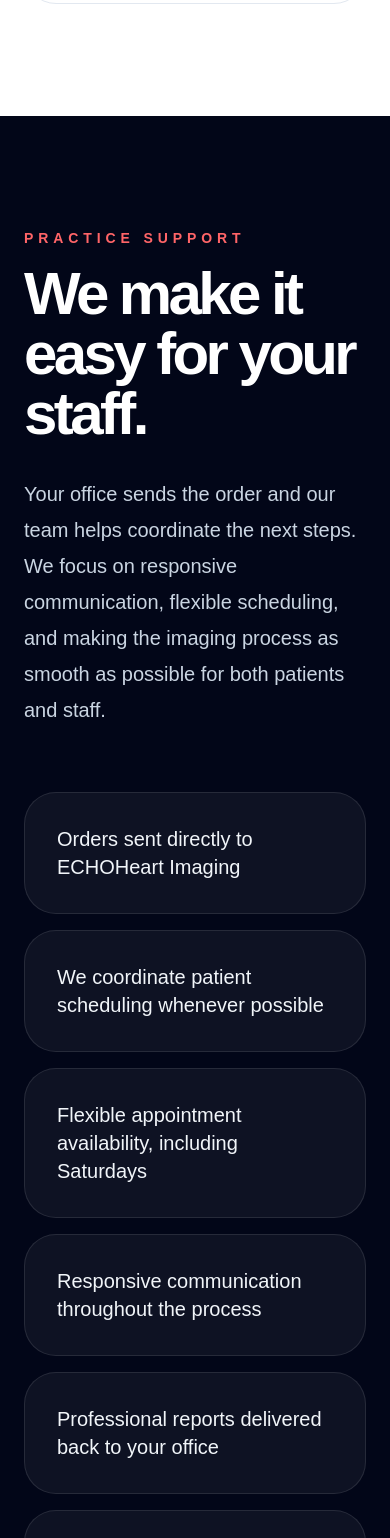
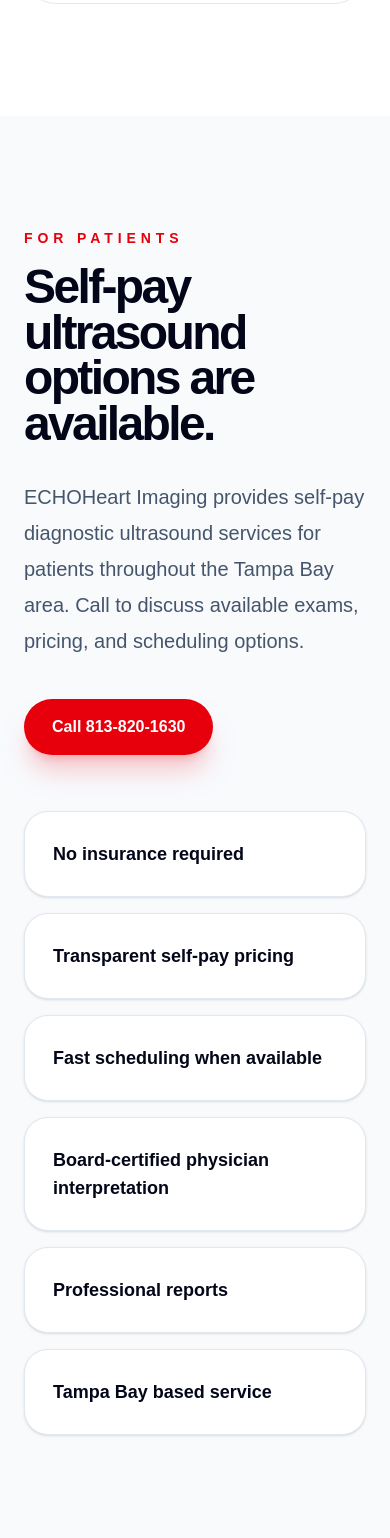
Before and after one commit to joe65477/echoheart-website, a Next.js app: page / in a window 390 px wide. Shown: the part 8565-10103 px from the top of the page. Built offline with nearby package versions, Linux system fonts and the light colour scheme.

Commit message:
Update page.tsx

```diff
--- a/src/app/page.tsx
+++ b/src/app/page.tsx
@@ -126,6 +126,9 @@
             </a>
             <a href="#reports" className="transition hover:text-red-600">
               Sample Reports
+            </a>
+            <a href="#patients" className="transition hover:text-red-600">
+              For Patients
             </a>
             <a href="#contact" className="transition hover:text-red-600">
               Contact
@@ -393,6 +396,46 @@
         </div>
       </section>
 
+      <section id="patients" className="bg-slate-50 px-6 py-28 lg:px-10">
+        <div className="mx-auto grid max-w-7xl gap-14 lg:grid-cols-[0.9fr_1.1fr] lg:items-center">
+          <div>
+            <p className="mb-4 text-sm font-bold uppercase tracking-[0.35em] text-red-600">
+              For Patients
+            </p>
+            <h2 className="text-5xl font-semibold leading-[0.95] tracking-[-0.055em] md:text-7xl">
+              Self-pay ultrasound options are available.
+            </h2>
+            <p className="mt-8 max-w-xl text-xl leading-9 text-slate-600">
+              ECHOHeart Imaging provides self-pay diagnostic ultrasound services for patients throughout the Tampa Bay area. Call to discuss available exams, pricing, and scheduling options.
+            </p>
+            <a
+              href="tel:8138201630"
+              className="mt-10 inline-flex rounded-full bg-red-600 px-7 py-4 text-base font-semibold text-white shadow-xl shadow-red-600/20 transition hover:bg-red-700"
+            >
+              Call 813-820-1630
+            </a>
+          </div>
+
+          <div className="grid gap-4 sm:grid-cols-2">
+            {[
+              "No insurance required",
+              "Transparent self-pay pricing",
+              "Fast scheduling when available",
+              "Board-certified physician interpretation",
+              "Professional reports",
+              "Tampa Bay based service",
+            ].map((item) => (
+              <div
+                key={item}
+                className="rounded-3xl border border-slate-200 bg-white p-7 text-lg font-semibold text-slate-950 shadow-sm"
+              >
+                {item}
+              </div>
+            ))}
+          </div>
+        </div>
+      </section>
+
       <section className="bg-slate-950 px-6 py-28 text-white lg:px-10">
         <div className="mx-auto grid max-w-7xl gap-16 lg:grid-cols-[0.8fr_1.2fr] lg:items-center">
           <div>
```
